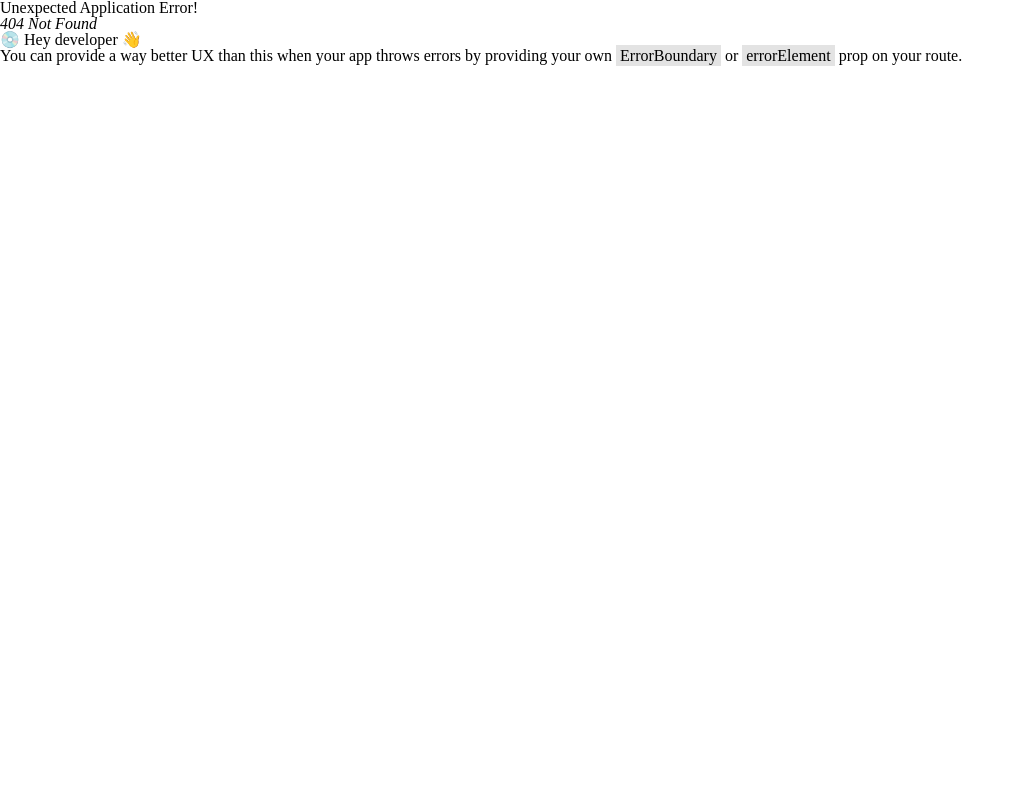
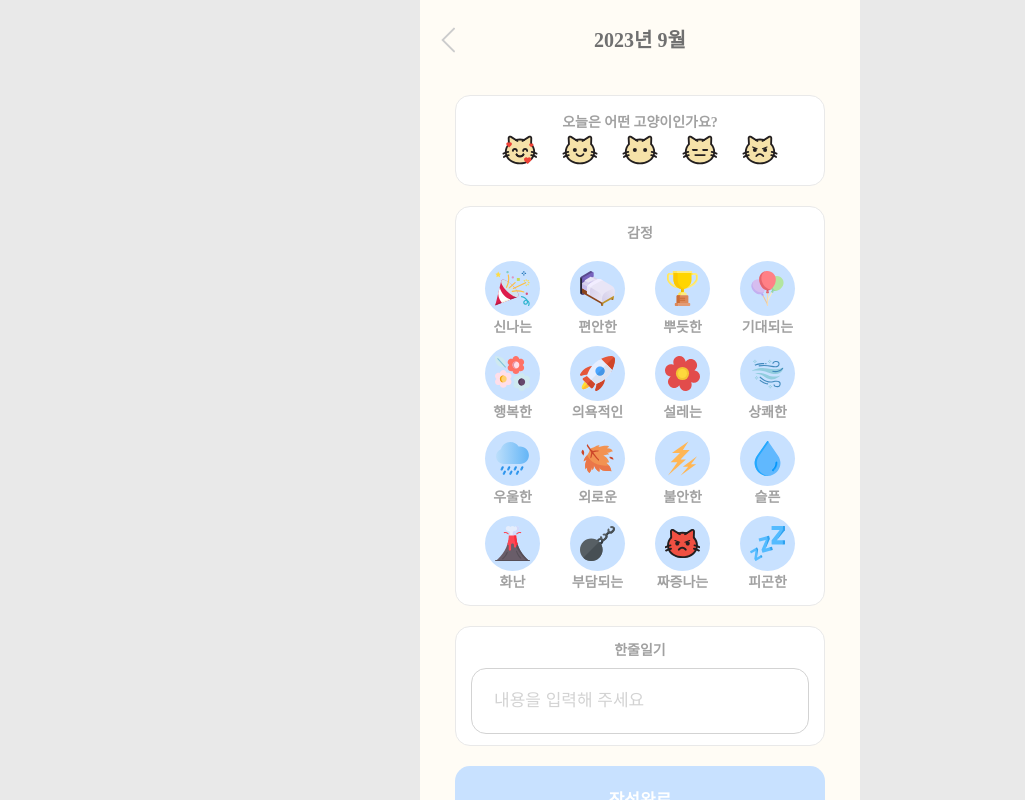
Before and after one commit to ShinjungOh/Haru-Hannyan, a React (Vite) app: page /calendar/write in a window 1280 px wide. Before the commit this address had no page. Shown: the whole page, without its empty margins (0-1025 px from the left). Built offline with nearby package versions, Linux system fonts and the light colour scheme.

Commit message:
feat: 일기 작성 페이지 UI 구현

```diff
--- a/src/lib/const/path.ts
+++ b/src/lib/const/path.ts
@@ -7,6 +7,6 @@ export const PATH = {
   TIMELINE: '/timeline',
   REPORT: '/report',
   SETTING: '/setting',
-  WRITE: '/calender/write',
-  EDIT: '/calender/edit',
+  WRITE: '/calendar/write',
+  EDIT: '/calendar/edit',
 };
--- a/src/pages/CalendarPage.tsx
+++ b/src/pages/CalendarPage.tsx
@@ -64,9 +64,9 @@ export default function CalendarPage() {
         (el) => el.createDate.year === year && el.createDate.month === month && el.createDate.date === date,
       );
       if (!findDiary) {
-        navigate(`/calender/write?year=${year}&month=${month}&date=${date}`);
+        navigate(`/calendar/write?year=${year}&month=${month}&date=${date}`);
       } else if (findDiary) {
-        navigate(`/calender/edit?diaryId=${findDiary.diaryId}`);
+        navigate(`/calendar/edit?diaryId=${findDiary.diaryId}`);
       }
     }
   };
--- a/src/pages/WritePostPage.tsx
+++ b/src/pages/WritePostPage.tsx
@@ -1,11 +1,280 @@
 import Body from '@ui/components/layout/Body';
 import WritePostHeader from '@ui/components/layout/WritePostHeader';
+import styled from '@emotion/styled';
+import styleTokenCss from '@ui/styles/styleToken.css';
+import { Emotion, Feeling } from '@lib/types/diary.type';
+import InputBox from '@ui/components/InputBox';
+
+const FeelingCatTypeSrc = [
+  {
+    feeling: [Feeling.행복],
+    url: '/images/icon/calendar/feeling-cat-great.svg',
+  },
+  {
+    feeling: [Feeling.좋음],
+    url: '/images/icon/calendar/feeling-cat-good.svg',
+  },
+  {
+    feeling: [Feeling.보통],
+    url: '/images/icon/calendar/feeling-cat-normal.svg',
+  },
+  {
+    feeling: [Feeling.나쁨],
+    url: '/images/icon/calendar/feeling-cat-bad.svg',
+  },
+  {
+    feeling: [Feeling.화남],
+    url: '/images/icon/calendar/feeling-cat-angry.svg',
+  },
+];
+
+const emotionImageSrc = [
+  {
+    emotion: [Emotion.신나는],
+    url: '/images/icon/emotion/신나는.svg',
+  },
+  {
+    emotion: [Emotion.편안한],
+    url: '/images/icon/emotion/편안한.svg',
+  },
+  {
+    emotion: [Emotion.뿌듯한],
+    url: '/images/icon/emotion/뿌듯한.svg',
+  },
+  {
+    emotion: [Emotion.기대되는],
+    url: '/images/icon/emotion/기대되는.svg',
+  },
+  {
+    emotion: [Emotion.행복한],
+    url: '/images/icon/emotion/행복한.svg',
+  },
+  {
+    emotion: [Emotion.의욕적인],
+    url: '/images/icon/emotion/의욕적인.svg',
+  },
+  {
+    emotion: [Emotion.설레는],
+    url: '/images/icon/emotion/설레는.svg',
+  },
+  {
+    emotion: [Emotion.상쾌한],
+    url: '/images/icon/emotion/상쾌한.svg',
+  },
+  {
+    emotion: [Emotion.우울한],
+    url: '/images/icon/emotion/우울한.svg',
+  },
+  {
+    emotion: [Emotion.외로운],
+    url: '/images/icon/emotion/외로운.svg',
+  },
+  {
+    emotion: [Emotion.불안한],
+    url: '/images/icon/emotion/불안한.svg',
+  },
+  {
+    emotion: [Emotion.슬픈],
+    url: '/images/icon/emotion/슬픈.svg',
+  },
+  {
+    emotion: [Emotion.화난],
+    url: '/images/icon/emotion/화난.svg',
+  },
+  {
+    emotion: [Emotion.부담되는],
+    url: '/images/icon/emotion/부담되는.svg',
+  },
+  {
+    emotion: [Emotion.짜증나는],
+    url: '/images/icon/emotion/짜증나는.svg',
+  },
+  {
+    emotion: [Emotion.피곤한],
+    url: '/images/icon/emotion/피곤한.svg',
+  },
+];
 
 export default function WritePostPage() {
+  const handleChange = () => {
+    console.log('click');
+  };
+
   return (
     <>
       <WritePostHeader />
-      <Body>WritePostPage page</Body>
+      <Body>
+        <Container>
+          <FeelingContainer>
+            <div>오늘은 어떤 고양이인가요?</div>
+            <FeelingCat>
+              <>
+                {FeelingCatTypeSrc.map((el, index) => (
+                  <img key={index} src={el.url} alt="기분 아이콘" />
+                ))}
+              </>
+            </FeelingCat>
+          </FeelingContainer>
+          <EmotionContainer>
+            <div>감정</div>
+            <Emotions>
+              <>
+                {emotionImageSrc.map((el, index) => (
+                  <EmotionItem key={index}>
+                    <img src={el.url} alt="감정 아이콘" />
+                    <EmotionName>{el.emotion}</EmotionName>
+                  </EmotionItem>
+                ))}
+              </>
+            </Emotions>
+          </EmotionContainer>
+          <DiaryContainer>
+            <div>한줄일기</div>
+            <InputBox type="text" id="diary" name="diary" placeholder="내용을 입력해 주세요" onChange={handleChange} />
+          </DiaryContainer>
+          <Button type="button">작성완료</Button>
+        </Container>
+      </Body>
     </>
   );
 }
+
+const Container = styled(Body)`
+  padding: 15px 35px 35px 35px;
+  justify-content: flex-start;
+  align-items: center;
+  overflow-y: auto;
+`;
+
+const FeelingContainer = styled.div`
+  display: flex;
+  flex-direction: column;
+  justify-content: space-between;
+  align-items: center;
+  padding: 20px 15px 15px 15px;
+  width: 100%;
+  height: 100px;
+  border-radius: 15px;
+  background-color: white;
+  border: 1px solid ${styleTokenCss.color.gray5};
+
+  div {
+    font-size: 14px;
+    font-weight: 600;
+    color: ${styleTokenCss.color.gray3};
+  }
+`;
+
+const FeelingCat = styled.div`
+  width: 40px;
+  height: 40px;
+  display: flex;
+  flex-direction: row;
+  justify-content: center;
+  align-items: center;
+  cursor: pointer;
+
+  img {
+    width: 100%;
+    height: 100%;
+    margin: 10px;
+  }
+`;
+
+const EmotionContainer = styled.div`
+  display: flex;
+  flex-direction: column;
+  justify-content: center;
+  align-items: center;
+  padding: 20px 15px 15px 15px;
+  margin-top: 20px;
+  width: 100%;
+  height: 400px;
+  border-radius: 15px;
+  background-color: white;
+  border: 1px solid ${styleTokenCss.color.gray5};
+
+  div {
+    padding-bottom: 20px;
+    font-size: 14px;
+    font-weight: 600;
+    color: ${styleTokenCss.color.gray3};
+  }
+`;
+
+const Emotions = styled.div`
+  display: grid;
+  grid-template-columns: repeat(4, 1fr);
+  grid-gap: 30px;
+`;
+
+const EmotionItem = styled.div`
+  display: flex;
+  flex-direction: column;
+  justify-content: space-between;
+  align-items: center;
+  padding: 10px;
+  width: 55px;
+  height: 55px;
+  border-radius: 50%;
+  background-color: ${styleTokenCss.color.secondary};
+
+  img {
+    width: 35px;
+  }
+`;
+
+const EmotionName = styled.div`
+  display: flex;
+  flex-direction: column;
+  justify-content: center;
+  align-items: center;
+  margin-top: 15px;
+  width: 55px;
+  font-size: 12px;
+  font-weight: 600;
+  color: ${styleTokenCss.color.gray3};
+`;
+
+const DiaryContainer = styled.div`
+  display: flex;
+  flex-direction: column;
+  justify-content: center;
+  align-items: center;
+  padding: 20px 15px 15px 15px;
+  margin-top: 20px;
+  width: 100%;
+  height: 120px;
+  border-radius: 15px;
+  background-color: white;
+  border: 1px solid ${styleTokenCss.color.gray5};
+
+  div {
+    padding-bottom: 10px;
+    font-size: 14px;
+    font-weight: 600;
+    color: ${styleTokenCss.color.gray3};
+  }
+`;
+
+const Button = styled.button`
+  display: flex;
+  flex-direction: row;
+  justify-content: center;
+  align-items: center;
+  width: 100%;
+  height: 71px;
+  min-height: 65px;
+  margin-top: 20px;
+  border-radius: 15px;
+  border: none;
+  background-color: ${styleTokenCss.color.secondary};
+  color: white;
+  font-size: 17px;
+  font-weight: 600;
+  cursor: pointer;
+
+  :hover {
+    background-color: ${styleTokenCss.color.secondaryActive};
+  }
+`;
--- a/src/ui/components/TodayFeeling.tsx
+++ b/src/ui/components/TodayFeeling.tsx
@@ -4,19 +4,24 @@ import { Feeling } from '@lib/types/diary.type';
 
 const FeelingCatTypeSrc = [
   {
-    [Feeling.행복]: 'images/icon/calendar/feeling-cat-great.svg',
+    feeling: [Feeling.행복],
+    url: 'images/icon/calendar/feeling-cat-great.svg',
   },
   {
-    [Feeling.좋음]: 'images/icon/calendar/feeling-cat-good.svg',
+    feeling: [Feeling.좋음],
+    url: 'images/icon/calendar/feeling-cat-good.svg',
   },
   {
-    [Feeling.보통]: 'images/icon/calendar/feeling-cat-normal.svg',
+    feeling: [Feeling.보통],
+    url: 'images/icon/calendar/feeling-cat-normal.svg',
   },
   {
-    [Feeling.나쁨]: 'images/icon/calendar/feeling-cat-bad.svg',
+    feeling: [Feeling.나쁨],
+    url: 'images/icon/calendar/feeling-cat-bad.svg',
   },
   {
-    [Feeling.화남]: 'images/icon/calendar/feeling-cat-angry.svg',
+    feeling: [Feeling.화남],
+    url: 'images/icon/calendar/feeling-cat-angry.svg',
   },
 ];
 
@@ -26,9 +31,11 @@ export default function TodayFeeling() {
       <FeelingContainer>
         <div>오늘은 어떤 고양이인가요?</div>
         <FeelingCat>
-          {FeelingCatTypeSrc.map((el, index) => (
-            <img key={index} src={Object.values(el)[0]} alt="기분 아이콘" />
-          ))}
+          <>
+            {FeelingCatTypeSrc.map((el, index) => (
+              <img key={index} src={el.url} alt="기분 아이콘" />
+            ))}
+          </>
         </FeelingCat>
       </FeelingContainer>
       <Triangle />
--- a/src/ui/components/layout/WritePostHeader.tsx
+++ b/src/ui/components/layout/WritePostHeader.tsx
@@ -1,16 +1,26 @@
 import styled from '@emotion/styled';
 import useDateStore from '@lib/store/useDateStore';
+import { useNavigate } from 'react-router';
 import styleToken from '../../styles/styleToken.css';
 
 export default function WritePostHeader() {
   const [targetDate] = useDateStore((state) => [state.currentDate, state.targetDate]);
 
+  const navigate = useNavigate();
+
+  const handlePageBack = () => {
+    navigate(-1);
+  };
+
   return (
-    <Container>
-      <SelectDate>
-        {targetDate.getFullYear()}년 {targetDate.getMonth() + 1}월
-      </SelectDate>
-    </Container>
+    <>
+      <Container>
+        <BackArrow onClick={handlePageBack} src="/images/icon/back.png" alt="back" />
+        <SelectedDate>
+          {targetDate.getFullYear()}년 {targetDate.getMonth() + 1}월
+        </SelectedDate>
+      </Container>
+    </>
   );
 }
 
@@ -24,12 +34,20 @@ const Container = styled.header`
   font-weight: 600;
 `;
 
-const SelectDate = styled.div`
+const SelectedDate = styled.div`
   width: 112px;
   display: flex;
   flex-direction: row;
   justify-content: center;
   align-items: center;
   font-size: 20px;
+  font-weight: 600;
   color: ${styleToken.color.gray2};
 `;
+
+const BackArrow = styled.img`
+  position: absolute;
+  left: 0;
+  padding: 21px;
+  cursor: pointer;
+`;
```
